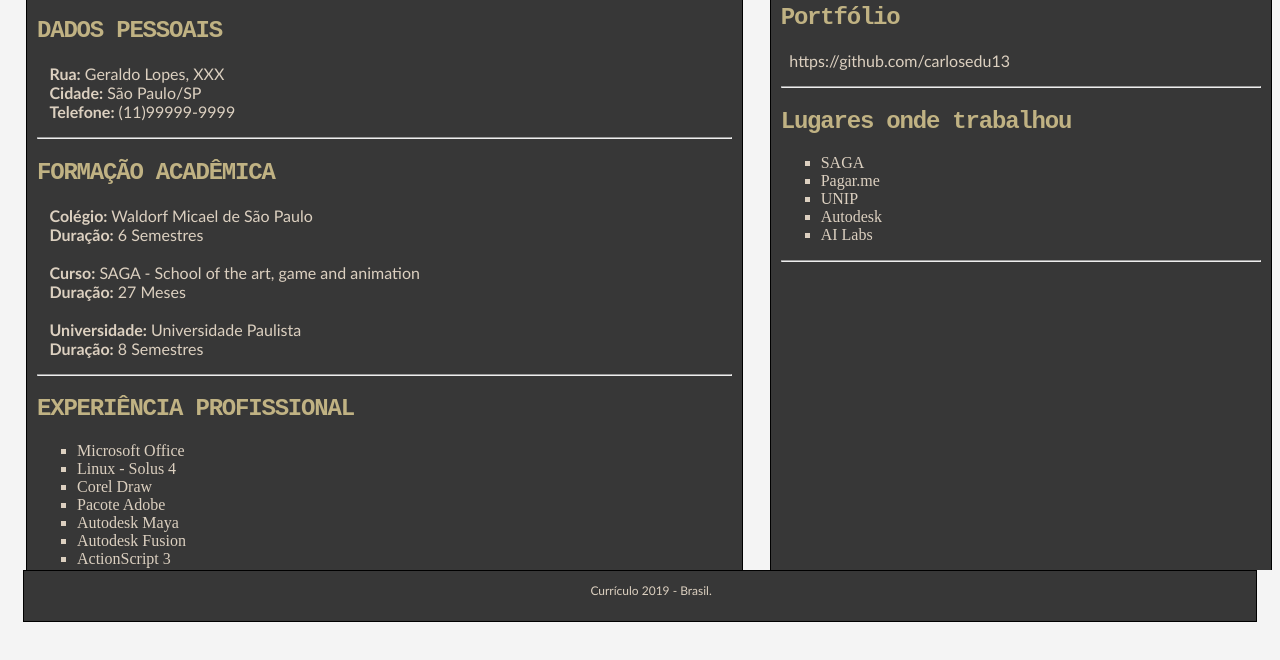
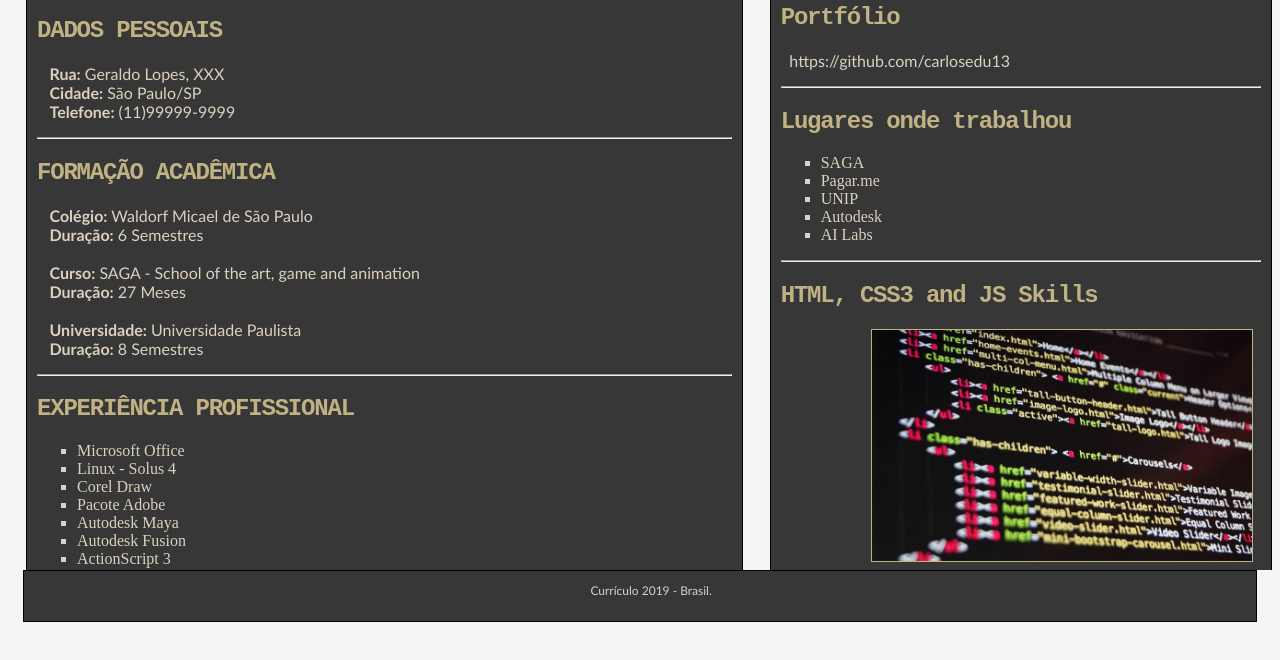
Before and after one commit to carlosedu13/College_Homework_Curriculum_Site, a plain HTML site: page index.html in a window 1280 px wide. Shown: the part 104-764 px from the top of the page. Drawn offline with Linux system fonts and the light colour scheme.

Commit message:
Add image

```diff
--- a/index.html
+++ b/index.html
@@ -1,4 +1,4 @@
-<!-- Carlos Eduardo da Silva -->
+<!-- Carlos Eduardo da Silva RA: F037266 -->
 
 <!DOCTYPE html>
 <html lang="pt-BR">
@@ -41,6 +41,12 @@
                 margin-left: 26.5px;
             }
 
+            aside img{
+                width: 380px;
+                margin-left: 90px;
+                border: 1px solid #C0B283;
+            }
+
             a{
                 text-decoration: none;
                 color: #DCD0C0;
@@ -73,7 +79,7 @@
                 clear: both;
                 background-color: #373737;
                 border: 1px solid #000;
-                margin: 0 auto;
+                margin: 0px auto;
                 width: 97.5%;
             }
         </style>
@@ -138,6 +144,9 @@
                 <li>AI Labs</li>
             </ul>
             <hr>
+
+            <h2>HTML, CSS3 and JS Skills</h2>
+            <img src="Images/CodingImage.jpg" title="HTML Example Code">
         </aside>
 
         <footer>
```
Also changed, not shown: Images/CodingImage.jpg (added).
